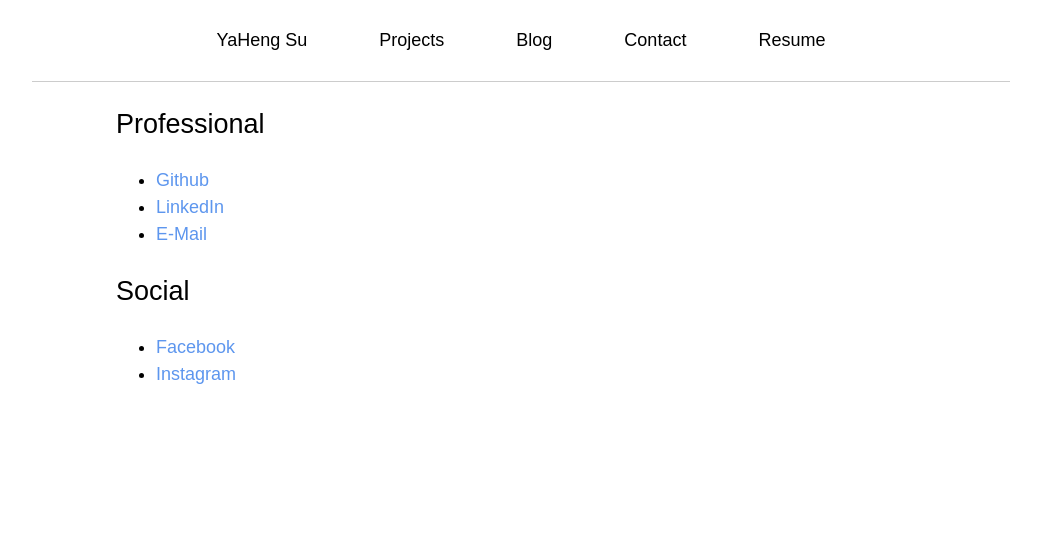
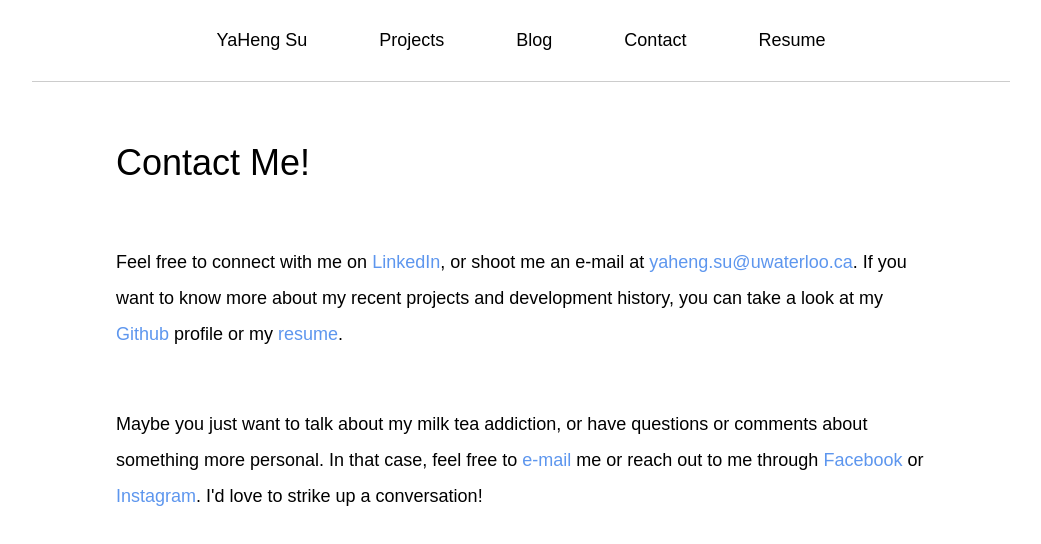
Before and after one commit to yahengsu/personal-website-old, a Gatsby site: page /contact in a window 1280 px wide. Shown: the whole page, without its empty margins (119-1160 px from the left). Built offline with nearby package versions, Linux system fonts and the light colour scheme; Gatsby itself is replaced by a stand-in of ours.

Commit message:
finished revamp

```diff
--- a/gatsby-config.js
+++ b/gatsby-config.js
@@ -16,13 +16,12 @@ module.exports = {
     {
       resolve: `gatsby-plugin-manifest`,
       options: {
-        name: 'gatsby-starter-default',
-        short_name: 'starter',
+        name: 'YaHeng Su Personal Website',
+        short_name: 'YaHeng',
         start_url: '/',
         background_color: '#663399',
         theme_color: '#663399',
         display: 'minimal-ui',
-        icon: 'src/images/gatsby-icon.png', // This path is relative to the root of the site.
       },
     },
     `gatsby-plugin-sass`,
--- a/src/components/layout.js
+++ b/src/components/layout.js
@@ -22,8 +22,8 @@ const Layout = ({ children }) => (
         <Helmet
           title={data.site.siteMetadata.title}
           meta={[
-            { name: 'description', content: 'Sample' },
-            { name: 'keywords', content: 'sample, something' },
+            { name: 'description', content: 'YaHeng Su Personal Website' },
+            { name: 'keywords', content: 'YaHeng Su, Website, Software, Developer, Software Engineer, Student, University, Waterloo' },
           ]}
         >
           <html lang="en" />
--- a/src/components/layout.sass
+++ b/src/components/layout.sass
@@ -7,13 +7,18 @@ html
   font-size: 18px
   text-rendering: optimizeLegibility
   min-height: 50vh
+  margin-bottom: 2rem
+  p
+    line-height: 2
 
+head
+  @import url('https://fonts.googleapis.com/css?family=Montserrat')
 body
   margin: 0
   background: #fff
 
 .header
-  background: white//#EEEEEE
+  background: white
   height: auto
   padding: 0.5rem
   max-width: 75%
@@ -132,8 +137,11 @@ body
   margin: 0 auto
   max-width: 45rem
   padding: 0 auto
-  h2
+  h1
     font-weight: 400
+    margin-top: 3rem
   a
     text-decoration: none
     color: #5D96EE
+  p
+    margin-top: 3rem
--- a/src/pages/404.js
+++ b/src/pages/404.js
@@ -3,8 +3,10 @@ import Layout from '../components/layout'
 
 const NotFoundPage = () => (
   <Layout>
+    <div className="404">
     <h1>NOT FOUND</h1>
     <p>You just hit a route that doesn&#39;t exist... the sadness.</p>
+    </div>
   </Layout>
 )
 
--- a/src/pages/contact.js
+++ b/src/pages/contact.js
@@ -1,31 +1,22 @@
 import React from 'react'
 import Layout from '../components/layout'
-
+import {Link} from 'gatsby'
 
 const ContactPage = () => (
     <Layout>
         <div className="contact-page">
-            <h2>Professional</h2>
-                <ul>
-                    <li>
-                        <a href="https://github.com/yahengsu/" rel="noopener noreferrer" target="_blank">Github</a>
-                    </li>
-                    <li>
-                        <a href="https://www.linkedin.com/in/yahengsu/" rel="noopener noreferrer" target="_blank">LinkedIn</a>
-                    </li>
-                    <li>
-                        <a href="mailto:yaheng.su@uwaterloo.ca" rel="noopener noreferrer" target="_blank">E-Mail</a>
-                    </li>
-            </ul>
-            <h2>Social</h2>
-                <ul>
-                    <li>
-                        <a href="https://www.facebook.com/yasungsu" rel="noopener noreferrer" target="_blank">Facebook</a>
-                    </li>
-                    <li>
-                        <a href="https://www.instagram.com/yasung__/" rel="noopener noreferrer" target="_blank">Instagram</a>
-                    </li>
-                </ul>
+        <h1>Contact Me!</h1>
+            <p>Feel free to connect with me on  <a href="https://www.linkedin.com/in/yahengsu/" rel="noopener noreferrer" target="_blank">LinkedIn</a>
+            , or shoot me an e-mail at <a href="mailto:yaheng.su@uwaterloo.ca" rel="noopener noreferrer" target="_blank">yaheng.su@uwaterloo.ca</a>.
+            If you want to know more about my recent projects and development history, you can take a look at my
+            <a href="https://github.com/yahengsu/" rel="noopener noreferrer" target="_blank"> Github</a> profile
+            or my <Link to="/resume.pdf">resume</Link>.
+
+            </p>
+            <p>Maybe you just want to talk about my milk tea addiction, or have questions or comments about something more personal. In that case,
+                feel free to <a href="mailto:yaheng.su@uwaterloo.ca" rel="noopener noreferrer" target="_blank">e-mail</a> me or reach out to me through <a href="https://www.facebook.com/yasungsu" rel="noopener noreferrer" target="_blank">Facebook </a>
+                 or <a href="https://www.instagram.com/yasung__/" rel="noopener noreferrer" target="_blank">Instagram</a>. I'd love to strike up a conversation!
+            </p>
         </div>
     </Layout>
 )
```
Also changed, not shown: src/pages/blog.js (+6 -1 lines), src/posts/11-14-2018-first-post/index.md (+1 -0 lines), src/posts/11-14-2018-second-post/index.md (+2 -1 lines).
